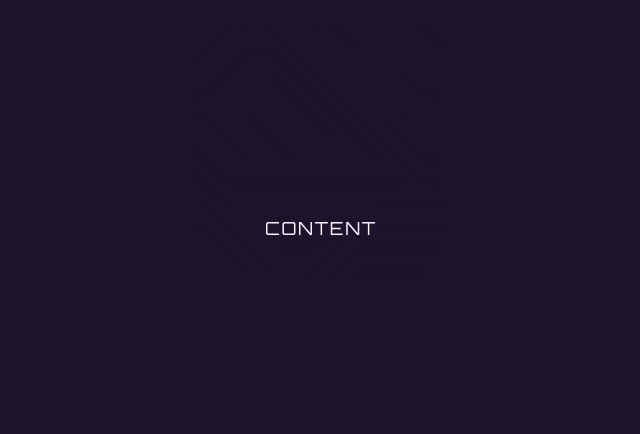
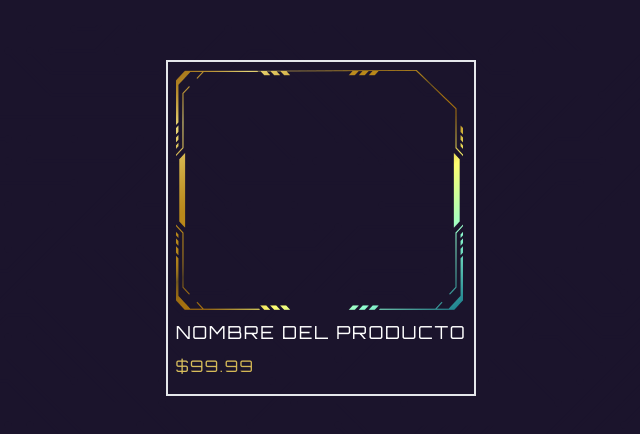
Before and after one commit to ramirofazio/hydrotek-frontend, a React (Vite) app: page / in a window 1280 px wide. Shown: the part 1500-1934 px from the top of the page, without its empty margins (319-959 px from the left). Built offline with nearby package versions, Linux system fonts and the light colour scheme.

Commit message:
add consideration to ProductCard & create InfoCard

```diff
--- /dev/null
+++ b/src/components/InfoCard.jsx
@@ -0,0 +1,15 @@
+import Link from "react-router-dom";
+import Button from "./Button";
+
+export default function InfoCard({ text, showBtn = false }) {
+  return (
+    <div className={`grid gap-2 border-2 p-2`}>
+      <h1 className="">{text || "TITULO O INFO"}</h1>
+      {showBtn && (
+        <Link to={`/products}`}>
+          <Button text="VER PRODUCTOS" />
+        </Link>
+      )}
+    </div>
+  );
+}
--- a/src/components/ProductCard.jsx
+++ b/src/components/ProductCard.jsx
@@ -1,18 +1,22 @@
 import Button from "./Button.jsx";
+//import Product from "../assets/product.png";
 import ProductBorder from "../assets/productCardBorder.png";
 import { Link } from "react-router-dom";
 
 export default function ProductCard({ imgUrl, name, price, id, showBtn = false }) {
   return (
-    <div className={`border-2 p-2 grid gap-2 ${showBtn && "place-items-center gap-3 p-3"}`}>
-      <img src={imgUrl || ProductBorder} alt="imagen de producto" />
+    <div className={`grid gap-2 border-2 p-2 ${showBtn && "place-items-center gap-3 p-3"}`}>
+      <img src={ProductBorder || imgUrl} alt="borde del producto" className="block" />
+      {  // a definir depende de como usemos las img de los productos
+        //<img src={imgUrl || Product} alt="foto del producto" className="absolute"/>
+      }
       <h1 className="">{name || "NOMBRE DEL PRODUCTO"}</h1>
       <h2 className="textGoldGradient mb-2">{price || "$99.99"}</h2>
-      { showBtn &&
+      {showBtn && (
         <Link to={`/productDetail/${id}`}>
           <Button text="COMPRAR AHORA" />
         </Link>
-      }
+      )}
     </div>
   );
 }
--- a/src/pages/landing/Landing.jsx
+++ b/src/pages/landing/Landing.jsx
@@ -1,10 +1,10 @@
-
+import ProductCard from "../../components/ProductCard";
 
 export default function Landing() {
   return (
     <div className="outletPrimaryContainer">
       <section className="flex h-[400vh] w-full items-center justify-center">
-        <h1>CONTENT</h1>
+        <ProductCard />
       </section>
     </div>
   );
```
Also changed, not shown: src/assets/product.png (added).
